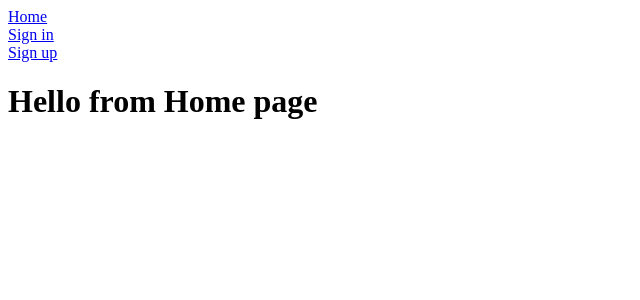
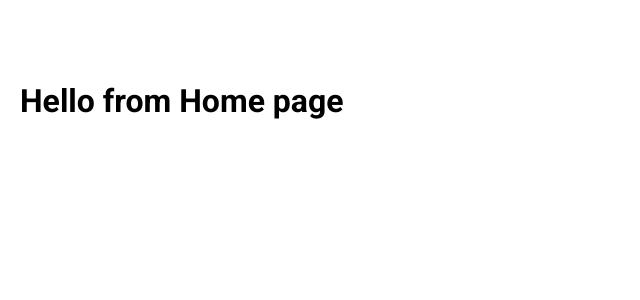
Before and after one commit to MaxStenex/yacs, a Next.js app in the folder frontend/: page /dashboard in a window 1280 px wide. Shown: the top 300 px of the page, without its empty margins (0-640 px from the left). Built offline with nearby package versions, Linux system fonts and the light colour scheme.

Commit message:
feat: css normalize, basic layout styles

```diff
--- a/frontend/app/layout.tsx
+++ b/frontend/app/layout.tsx
@@ -1,5 +1,11 @@
 import type { Metadata } from "next";
+import { Roboto } from "next/font/google";
 import "@/app/styles/index.scss";
+
+const roboto = Roboto({
+  weight: ["400", "700"],
+  subsets: ["latin"],
+});
 
 export const metadata: Metadata = {
   title: "Yet Another Cloud Storage",
@@ -13,7 +19,7 @@
 }>) => {
   return (
     <html lang="en">
-      <body>{children}</body>
+      <body className={roboto.className}>{children}</body>
     </html>
   );
 };
--- a/frontend/src/app/styles/index.scss
+++ b/frontend/src/app/styles/index.scss
@@ -1,3 +1,5 @@
+@import "./normalize.scss";
+
 :root {
   @media (prefers-color-scheme: dark) {
     body {
--- /dev/null
+++ b/frontend/src/app/styles/normalize.scss
@@ -0,0 +1,348 @@
+* {
+  margin: 0;
+  padding: 0;
+  box-sizing: border-box;
+}
+
+html {
+  line-height: 1.15; /* 1 */
+  -webkit-text-size-adjust: 100%; /* 2 */
+}
+
+/* Sections
+   ========================================================================== */
+
+/**
+ * Remove the margin in all browsers.
+ */
+
+body {
+  margin: 0;
+}
+
+/**
+ * Render the `main` element consistently in IE.
+ */
+
+main {
+  display: block;
+}
+
+/**
+ * Correct the font size and margin on `h1` elements within `section` and
+ * `article` contexts in Chrome, Firefox, and Safari.
+ */
+
+h1 {
+  font-size: 2em;
+  margin: 0.67em 0;
+}
+
+/* Grouping content
+   ========================================================================== */
+
+/**
+ * 1. Add the correct box sizing in Firefox.
+ * 2. Show the overflow in Edge and IE.
+ */
+
+hr {
+  box-sizing: content-box; /* 1 */
+  height: 0; /* 1 */
+  overflow: visible; /* 2 */
+}
+
+/**
+ * 1. Correct the inheritance and scaling of font size in all browsers.
+ * 2. Correct the odd `em` font sizing in all browsers.
+ */
+
+pre {
+  font-family: monospace, monospace; /* 1 */
+  font-size: 1em; /* 2 */
+}
+
+/* Text-level semantics
+   ========================================================================== */
+
+/**
+ * Remove the gray background on active links in IE 10.
+ */
+
+a {
+  background-color: transparent;
+  text-decoration: none;
+}
+
+/**
+ * 1. Remove the bottom border in Chrome 57-
+ * 2. Add the correct text decoration in Chrome, Edge, IE, Opera, and Safari.
+ */
+
+abbr[title] {
+  border-bottom: none; /* 1 */
+  text-decoration: underline; /* 2 */
+  text-decoration: underline dotted; /* 2 */
+}
+
+/**
+ * Add the correct font weight in Chrome, Edge, and Safari.
+ */
+
+b,
+strong {
+  font-weight: bolder;
+}
+
+/**
+ * 1. Correct the inheritance and scaling of font size in all browsers.
+ * 2. Correct the odd `em` font sizing in all browsers.
+ */
+
+code,
+kbd,
+samp {
+  font-family: monospace, monospace; /* 1 */
+  font-size: 1em; /* 2 */
+}
+
+/**
+ * Add the correct font size in all browsers.
+ */
+
+small {
+  font-size: 80%;
+}
+
+/**
+ * Prevent `sub` and `sup` elements from affecting the line height in
+ * all browsers.
+ */
+
+sub,
+sup {
+  font-size: 75%;
+  line-height: 0;
+  position: relative;
+  vertical-align: baseline;
+}
+
+sub {
+  bottom: -0.25em;
+}
+
+sup {
+  top: -0.5em;
+}
+
+/* Embedded content
+   ========================================================================== */
+
+/**
+ * Remove the border on images inside links in IE 10.
+ */
+
+img {
+  border-style: none;
+}
+
+/* Forms
+   ========================================================================== */
+
+/**
+ * 1. Change the font styles in all browsers.
+ * 2. Remove the margin in Firefox and Safari.
+ */
+
+button,
+input,
+optgroup,
+select,
+textarea {
+  font-family: inherit; /* 1 */
+  font-size: 100%; /* 1 */
+  line-height: 1.15; /* 1 */
+  margin: 0; /* 2 */
+}
+
+/**
+ * Show the overflow in IE.
+ * 1. Show the overflow in Edge.
+ */
+
+button,
+input {
+  /* 1 */
+  overflow: visible;
+}
+
+/**
+ * Remove the inheritance of text transform in Edge, Firefox, and IE.
+ * 1. Remove the inheritance of text transform in Firefox.
+ */
+
+button,
+select {
+  /* 1 */
+  text-transform: none;
+}
+
+/**
+ * Correct the inability to style clickable types in iOS and Safari.
+ */
+
+button,
+[type="button"],
+[type="reset"],
+[type="submit"] {
+  -webkit-appearance: button;
+}
+
+/**
+ * Remove the inner border and padding in Firefox.
+ */
+
+button::-moz-focus-inner,
+[type="button"]::-moz-focus-inner,
+[type="reset"]::-moz-focus-inner,
+[type="submit"]::-moz-focus-inner {
+  border-style: none;
+  padding: 0;
+}
+
+/**
+ * Restore the focus styles unset by the previous rule.
+ */
+
+button:-moz-focusring,
+[type="button"]:-moz-focusring,
+[type="reset"]:-moz-focusring,
+[type="submit"]:-moz-focusring {
+  outline: 1px dotted ButtonText;
+}
+
+/**
+ * Correct the padding in Firefox.
+ */
+
+fieldset {
+  padding: 0.35em 0.75em 0.625em;
+}
+
+/**
+ * 1. Correct the text wrapping in Edge and IE.
+ * 2. Correct the color inheritance from `fieldset` elements in IE.
+ * 3. Remove the padding so developers are not caught out when they zero out
+ *    `fieldset` elements in all browsers.
+ */
+
+legend {
+  box-sizing: border-box; /* 1 */
+  color: inherit; /* 2 */
+  display: table; /* 1 */
+  max-width: 100%; /* 1 */
+  padding: 0; /* 3 */
+  white-space: normal; /* 1 */
+}
+
+/**
+ * Add the correct vertical alignment in Chrome, Firefox, and Opera.
+ */
+
+progress {
+  vertical-align: baseline;
+}
+
+/**
+ * Remove the default vertical scrollbar in IE 10+.
+ */
+
+textarea {
+  overflow: auto;
+}
+
+/**
+ * 1. Add the correct box sizing in IE 10.
+ * 2. Remove the padding in IE 10.
+ */
+
+[type="checkbox"],
+[type="radio"] {
+  box-sizing: border-box; /* 1 */
+  padding: 0; /* 2 */
+}
+
+/**
+ * Correct the cursor style of increment and decrement buttons in Chrome.
+ */
+
+[type="number"]::-webkit-inner-spin-button,
+[type="number"]::-webkit-outer-spin-button {
+  height: auto;
+}
+
+/**
+ * 1. Correct the odd appearance in Chrome and Safari.
+ * 2. Correct the outline style in Safari.
+ */
+
+[type="search"] {
+  -webkit-appearance: textfield; /* 1 */
+  outline-offset: -2px; /* 2 */
+}
+
+/**
+ * Remove the inner padding in Chrome and Safari on macOS.
+ */
+
+[type="search"]::-webkit-search-decoration {
+  -webkit-appearance: none;
+}
+
+/**
+ * 1. Correct the inability to style clickable types in iOS and Safari.
+ * 2. Change font properties to `inherit` in Safari.
+ */
+
+::-webkit-file-upload-button {
+  -webkit-appearance: button; /* 1 */
+  font: inherit; /* 2 */
+}
+
+/* Interactive
+   ========================================================================== */
+
+/*
+ * Add the correct display in Edge, IE 10+, and Firefox.
+ */
+
+details {
+  display: block;
+}
+
+/*
+ * Add the correct display in all browsers.
+ */
+
+summary {
+  display: list-item;
+}
+
+/* Misc
+   ========================================================================== */
+
+/**
+ * Add the correct display in IE 10+.
+ */
+
+template {
+  display: none;
+}
+
+/**
+ * Add the correct display in IE 10.
+ */
+
+[hidden] {
+  display: none;
+}
--- a/frontend/src/shared/config/routes.ts
+++ b/frontend/src/shared/config/routes.ts
@@ -1,3 +1,6 @@
 export const ROUTES = {
+  INDEX: "/",
   DASHBOARD: "/dashboard",
+  SIGN_IN: "/sign-in",
+  SIGN_UP: "/sign-up",
 } as const;
--- a/frontend/src/shared/ui/index.ts
+++ b/frontend/src/shared/ui/index.ts
@@ -1 +1,2 @@
 export { DashboardLayout } from "./layout/dashboard-layout";
+export { Logo } from "./logo/logo";
--- /dev/null
+++ b/frontend/src/shared/ui/layout/dashboard-layout.module.scss
@@ -0,0 +1,5 @@
+.container {
+  min-height: 100vh;
+  min-width: 100vw;
+  padding: 20px;
+}
--- a/frontend/src/shared/ui/layout/dashboard-layout.tsx
+++ b/frontend/src/shared/ui/layout/dashboard-layout.tsx
@@ -1,4 +1,5 @@
 import React from "react";
+import styles from "./dashboard-layout.module.scss";
 
 interface Props {
   children: React.ReactNode;
@@ -7,7 +8,7 @@
 
 export const DashboardLayout: React.FC<Props> = ({ children, header }) => {
   return (
-    <div>
+    <div className={styles.container}>
       {header}
       {children}
     </div>
--- /dev/null
+++ b/frontend/src/shared/ui/logo/logo.module.scss
@@ -0,0 +1,12 @@
+.wrapper {
+  font-weight: 700;
+  font-size: 36px;
+  letter-spacing: 5px;
+}
+
+.link {
+  color: white;
+  &:hover {
+    text-decoration: underline;
+  }
+}
--- /dev/null
+++ b/frontend/src/shared/ui/logo/logo.tsx
@@ -0,0 +1,14 @@
+import React from "react";
+import Link from "next/link";
+import styles from "./logo.module.scss";
+import { ROUTES } from "@/shared/config";
+
+export const Logo = () => {
+  return (
+    <span className={styles.wrapper}>
+      <Link href={ROUTES.INDEX} className={styles.link}>
+        YACS
+      </Link>
+    </span>
+  );
+};
--- /dev/null
+++ b/frontend/src/widgets/dashboard-header/ui/header.module.scss
@@ -0,0 +1,3 @@
+.wrapper {
+  display: flex;
+}
--- a/frontend/src/widgets/dashboard-header/ui/header.tsx
+++ b/frontend/src/widgets/dashboard-header/ui/header.tsx
@@ -1,16 +1,13 @@
 import React from "react";
-import Link from "next/link";
+import styles from "./header.module.scss";
+import { Logo } from "@/shared/ui";
 
 interface Props {}
 
 export const DashboardHeader: React.FC<Props> = () => {
   return (
-    <header>
-      <Link href="/dashboard">Home</Link>
-      <br />
-      <Link href="/sign-in">Sign in</Link>
-      <br />
-      <Link href="/sign-up">Sign up</Link>
+    <header className={styles.wrapper}>
+      <Logo />
     </header>
   );
 };
```
